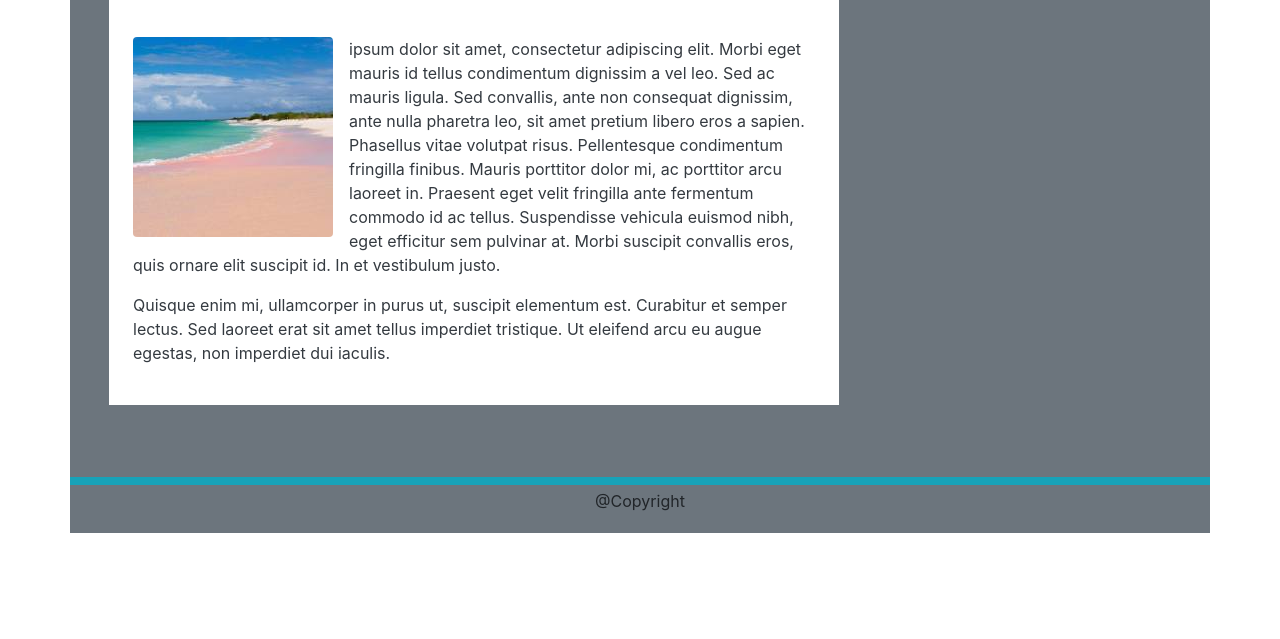
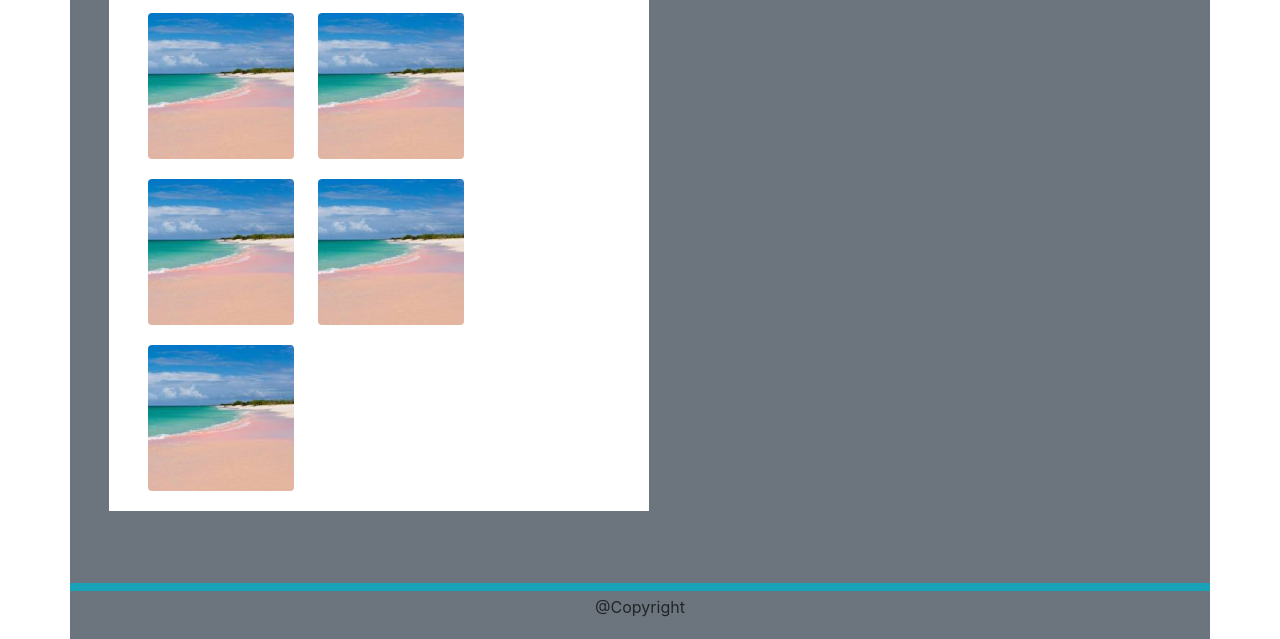
Before and after one commit to FarisKadir/02_CSS_and_Bootstramp_Homework_Responsive_Portfolio, a plain HTML site: page portfolio.html in a window 1280 px wide. Shown: the part 210-849 px from the top of the page. Before the commit the page ends 800 px from the top, so only its background shows below. Drawn offline with nearby package versions, Linux system fonts and the light colour scheme.

Commit message:
Added in anchor links to all images. Finished the grid layout for the portfolio page.

```diff
--- a/portfolio.html
+++ b/portfolio.html
@@ -39,22 +39,49 @@
         </div>
         <!-- Row 1 End -->
         <!-- Row 2 Starts -->
-        <div class="row container-fluid col-lg-8 m-4">
+        <div class="row container-fluid col-6 m-4">
             <div class="col mt-5 mb-5 bg-white text-dark">
                 <div class ="row m-3 pb-3 border border-bottom-1 border-top-0 border-left-0 border-right-0 border-secondary">
                     <h2 class= "text-success text-info">Portfolio</h2>
+                </div>
+                <!-- Start of column 1-->
+                <div class="col-4 float-left">
+                    <div class="row pl-4 pb-1">
+                        <figure>
+                            <img class="rounded img-fluid float-left mr-3" alt="Picture of the Beach" src="/Assets/Images/beach.jpg" href="#">
+                        </figure>
+                    </div>
+                    <div class="row pl-4 pb-1">
+                        <figure>
+                            <img class="rounded img-fluid float-left mr-3" alt="Picture of the Beach" src="/Assets/Images/beach.jpg" href="#">
+                        </figure>
+                    </div>
+                    <div class="row pl-4 pb-1">
+                        <figure>
+                            <img class="rounded img-fluid float-left mr-3" alt="Picture of the Beach" src="/Assets/Images/beach.jpg " href="#">
+                        </figure>
+                    </div>
+                </div>
+                <!-- End of column 1-->
+                <!-- Start of column 1-->
+                <div class="col-4 float-left">
+                    <div class="row pl-4 pb-1">
+                        <figure>
+                            <img class="rounded img-fluid float-left mr-3" alt="Picture of the Beach" src="/Assets/Images/beach.jpg" href="#">
+                        </figure>
+                    </div>
+                    <div class="row pl-4 pb-1">
+                        <figure>
+                            <img class="rounded img-fluid float-left mr-3" alt="Picture of the Beach" src="/Assets/Images/beach.jpg" href="#">
+                        </figure>
+                    </div>
+                    <div class="row pl-4 pb-1">
+                        <figure>
 
+                        </figure>
+                    </div>
                 </div>
-                <div class="row p-4 mt-">
-                    <article>
-                        <img class="rounded img-fluid float-left mr-3 mb-3" alt="Picture of the Beach" src="/Assets/Images/beach.jpg">
-
-                        <p>ipsum dolor sit amet, consectetur adipiscing elit. Morbi eget mauris id tellus condimentum dignissim a vel leo. Sed ac mauris ligula. Sed convallis, ante non consequat dignissim, ante nulla pharetra leo, sit amet pretium libero eros a sapien. Phasellus vitae volutpat risus. Pellentesque condimentum fringilla finibus. Mauris porttitor dolor mi, ac porttitor arcu laoreet in. Praesent eget velit fringilla ante fermentum commodo id ac tellus. Suspendisse vehicula euismod nibh, eget efficitur sem pulvinar at. Morbi suscipit convallis eros, quis ornare elit suscipit id. In et vestibulum justo.
-                        </p>
-                        <p>
-                        Quisque enim mi, ullamcorper in purus ut, suscipit elementum est. Curabitur et semper lectus. Sed laoreet erat sit amet tellus imperdiet tristique. Ut eleifend arcu eu augue egestas, non imperdiet dui iaculis.</p>
-                    </article>
-                </div>
+                <!-- End of column 1-->
             </div>
             <div>
                 <article>
```
Also changed, not shown: index.html (+1 -1 lines), 1 other file.
